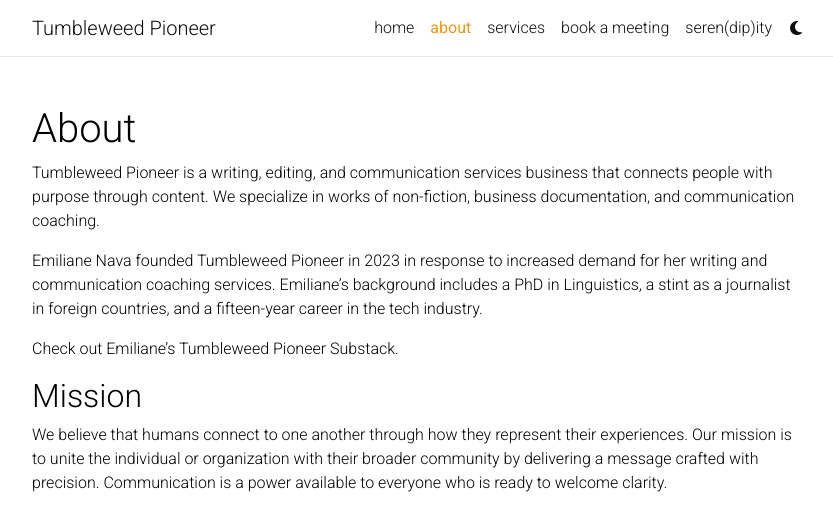
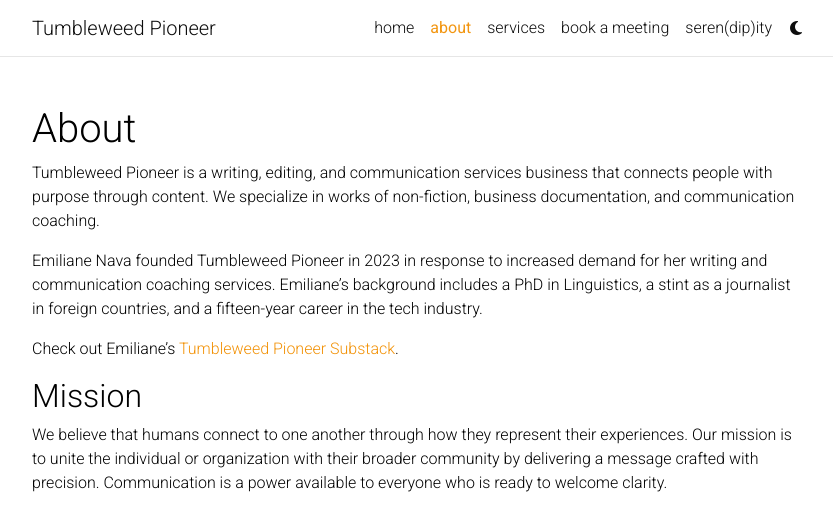
Before and after one commit to kndl/tumbleweed-pioneer, a Jekyll site: the page built from _pages/about.md, in a window 1280 px wide. Shown: the top 531 px of the page, without its empty margins (223-1056 px from the left). Built offline with Jekyll 4.4.1, drawn with Linux system fonts in a browser that asks for light colours; a style sheet for code colours, icons or effects is not loaded; part of the change alters nothing that is shown.

```diff
--- a/_pages/about.md
+++ b/_pages/about.md
@@ -11,7 +11,8 @@ Tumbleweed Pioneer is a writing, editing, and communication services business th
 
 Emiliane Nava founded Tumbleweed Pioneer in 2023 in response to increased demand for her writing and communication coaching services. Emiliane’s background includes a PhD in Linguistics, a stint as a journalist in foreign countries, and a fifteen-year career in the tech industry.
 
-Check out Emiliane's Tumbleweed Pioneer Substack.
+Check out Emiliane's [Tumbleweed Pioneer Substack](https://tumbleweedpioneer.substack.com/).
+
 
 
 ## Mission
```
